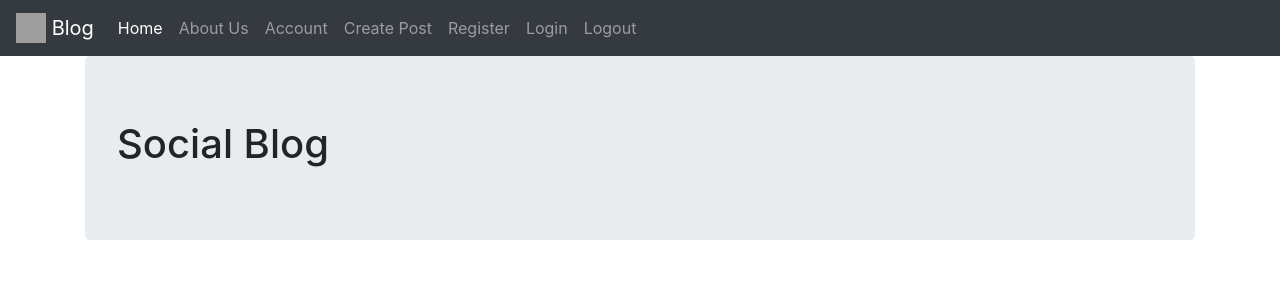
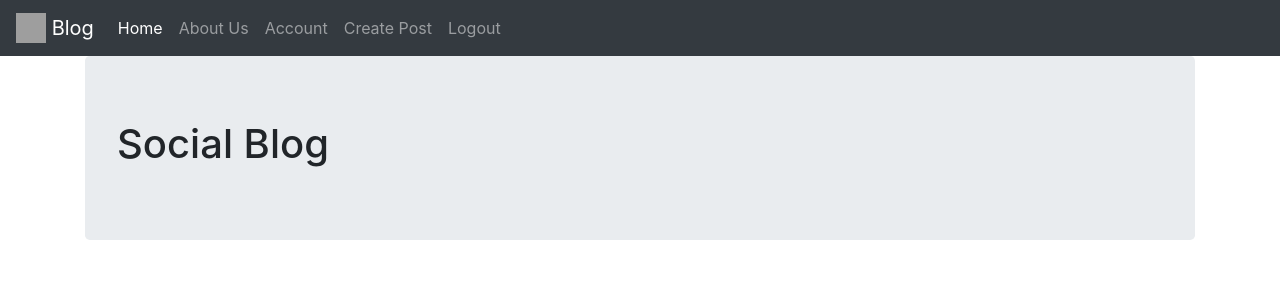
Before and after one commit to mohammadekhosravi/SocialBlog, a Flask app: page / in a window 1280 px wide. Shown: the top 300 px of the page. Run offline with Flask 2, Linux system fonts and the light colour scheme; the visitor is signed in with stand-in values (Sample User, id 1); some libraries are stand-ins or nearby versions; grey boxes are pictures that could not be loaded.

Commit message:
Navbar support upon user login

```diff
--- a/blog/templates/base.html
+++ b/blog/templates/base.html
@@ -33,21 +33,25 @@
           <li class="nav-item">
             <a class="nav-link" href="{{ url_for('core.info') }}"> About Us</a>
           </li>
+
+          {% if current_user.is_authenticated %}
           <li class="nav-item">
-            <a class="nav-link" href="#">Account</a>
+            <a class="nav-link" href="{{ url_for('users.account')  }}">Account</a>
           </li>
           <li class="nav-item">
             <a class="nav-link" href="#">Create Post</a>
           </li>
           <li class="nav-item">
-            <a class="nav-link" href="#">Register</a>
+            <a class="nav-link" href="{{ url_for('users.logout')  }}">Logout</a>
+          </li>
+          {% else %}
+          <li class="nav-item">
+            <a class="nav-link" href="{{ url_for('users.register')  }}">Register</a>
           </li>
           <li class="nav-item">
-            <a class="nav-link" href="#">Login</a>
+            <a class="nav-link" href="{{ url_for('users.login')  }}">Login</a>
           </li>
-          <li class="nav-item">
-            <a class="nav-link" href="#">Logout</a>
-          </li>
+          {% endif %}
         </ul>
       </div>
     </nav>
```
